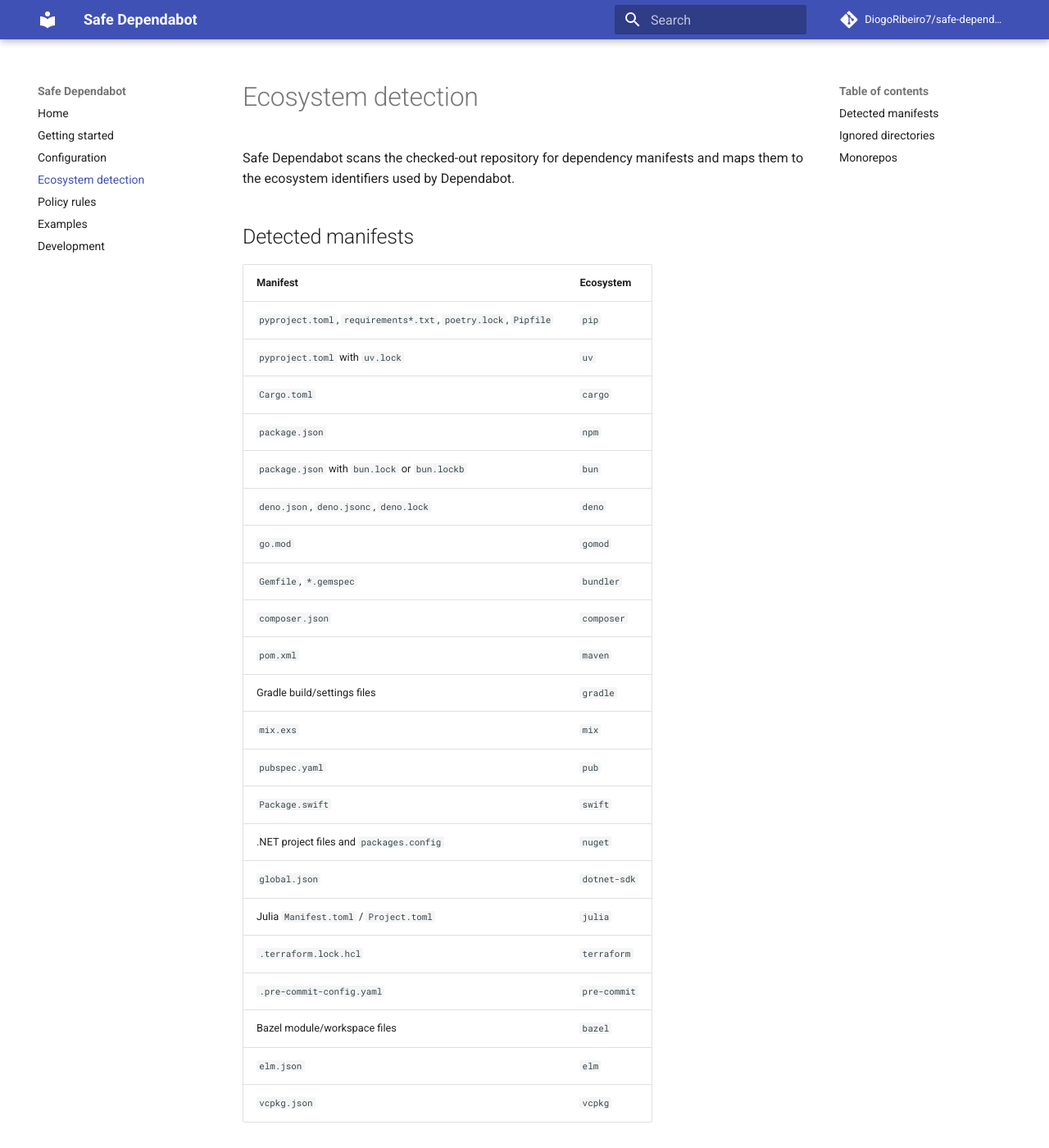
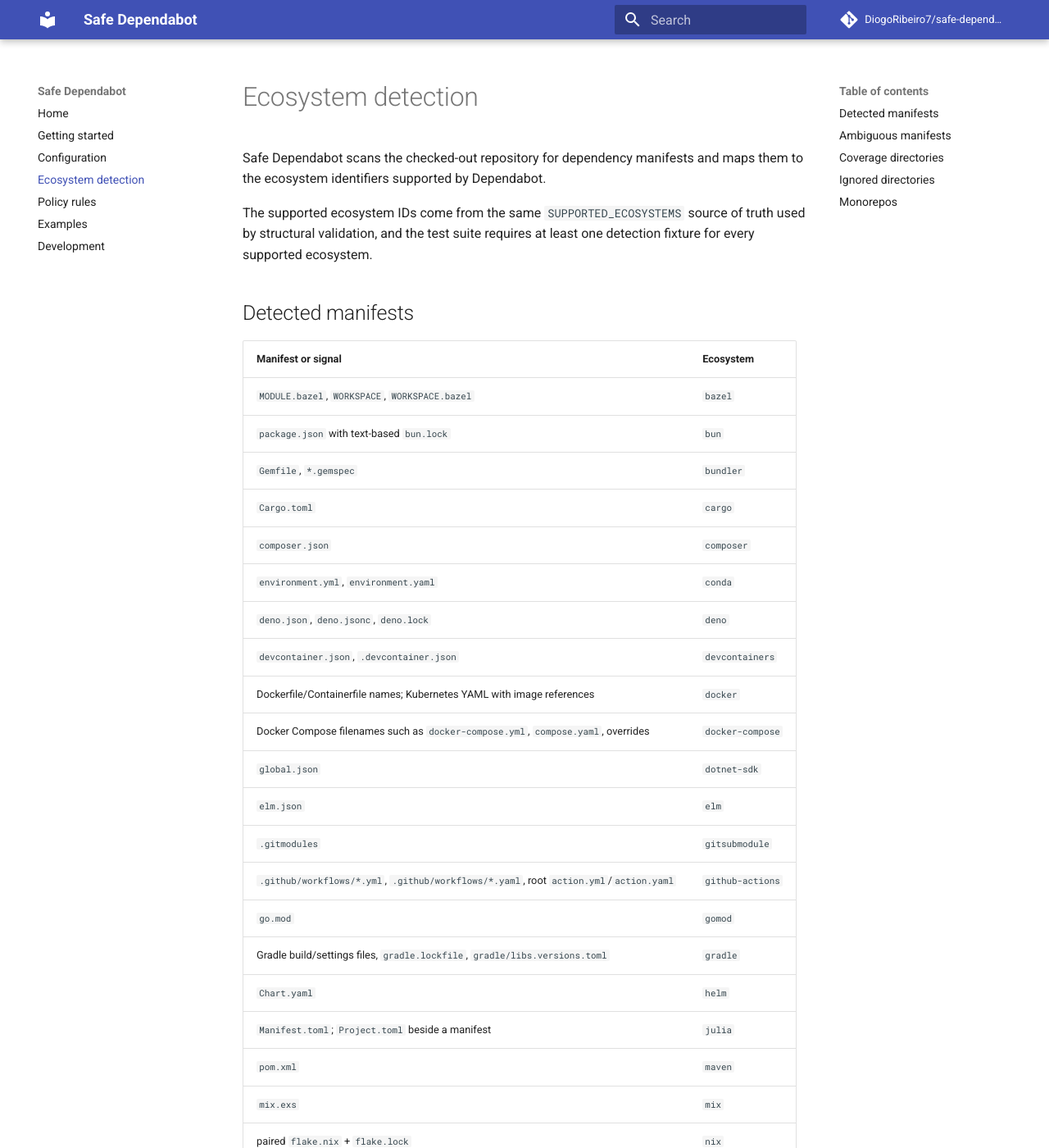
Before and after one commit to DiogoRibeiro7/safe-dependabot, an MkDocs documentation site: the page built from docs/ecosystems.md, in a window 1280 px wide and 1400 px high. Shown: the whole window at 82% size. Built offline with MkDocs 1.6.1 and Material for MkDocs 9.7.7, drawn with Linux system fonts in a browser that asks for light colours; comment, search, counter and statistics services are not loaded; some of the changed text lies outside the part shown.

Commit message:
docs: document complete ecosystem detection

```diff
--- a/docs/ecosystems.md
+++ b/docs/ecosystems.md
@@ -1,33 +1,70 @@
 # Ecosystem detection
 
-Safe Dependabot scans the checked-out repository for dependency manifests and maps them to the ecosystem identifiers used by Dependabot.
+Safe Dependabot scans the checked-out repository for dependency manifests and maps them to the ecosystem identifiers supported by Dependabot.
+
+The supported ecosystem IDs come from the same `SUPPORTED_ECOSYSTEMS` source of truth used by structural validation, and the test suite requires at least one detection fixture for every supported ecosystem.
 
 ## Detected manifests
 
-| Manifest | Ecosystem |
+| Manifest or signal | Ecosystem |
 | --- | --- |
+| `MODULE.bazel`, `WORKSPACE`, `WORKSPACE.bazel` | `bazel` |
+| `package.json` with text-based `bun.lock` | `bun` |
+| `Gemfile`, `*.gemspec` | `bundler` |
+| `Cargo.toml` | `cargo` |
+| `composer.json` | `composer` |
+| `environment.yml`, `environment.yaml` | `conda` |
+| `deno.json`, `deno.jsonc`, `deno.lock` | `deno` |
+| `devcontainer.json`, `.devcontainer.json` | `devcontainers` |
+| Dockerfile/Containerfile names; Kubernetes YAML with image references | `docker` |
+| Docker Compose filenames such as `docker-compose.yml`, `compose.yaml`, overrides | `docker-compose` |
+| `global.json` | `dotnet-sdk` |
+| `elm.json` | `elm` |
+| `.gitmodules` | `gitsubmodule` |
+| `.github/workflows/*.yml`, `.github/workflows/*.yaml`, root `action.yml`/`action.yaml` | `github-actions` |
+| `go.mod` | `gomod` |
+| Gradle build/settings files, `gradle.lockfile`, `gradle/libs.versions.toml` | `gradle` |
+| `Chart.yaml` | `helm` |
+| `Manifest.toml`; `Project.toml` beside a manifest | `julia` |
+| `pom.xml` | `maven` |
+| `mix.exs` | `mix` |
+| paired `flake.nix` + `flake.lock` | `nix` |
+| `package.json` without a Bun lockfile | `npm` |
+| .NET project files and `packages.config` | `nuget` |
+| `*.tofu`, `terragrunt.hcl`; shared HCL lockfiles beside an OpenTofu signal | `opentofu` |
 | `pyproject.toml`, `requirements*.txt`, `poetry.lock`, `Pipfile` | `pip` |
-| `pyproject.toml` with `uv.lock` | `uv` |
-| `Cargo.toml` | `cargo` |
-| `package.json` | `npm` |
-| `package.json` with `bun.lock` or `bun.lockb` | `bun` |
-| `deno.json`, `deno.jsonc`, `deno.lock` | `deno` |
-| `go.mod` | `gomod` |
-| `Gemfile`, `*.gemspec` | `bundler` |
-| `composer.json` | `composer` |
-| `pom.xml` | `maven` |
-| Gradle build/settings files | `gradle` |
-| `mix.exs` | `mix` |
+| `.pre-commit-config.yaml`, `.pre-commit-config.yml` | `pre-commit` |
 | `pubspec.yaml` | `pub` |
+| `rust-toolchain`, `rust-toolchain.toml` | `rust-toolchain` |
+| `build.sbt` | `sbt` |
 | `Package.swift` | `swift` |
-| .NET project files and `packages.config` | `nuget` |
-| `global.json` | `dotnet-sdk` |
-| Julia `Manifest.toml` / `Project.toml` | `julia` |
-| `.terraform.lock.hcl` | `terraform` |
-| `.pre-commit-config.yaml` | `pre-commit` |
-| Bazel module/workspace files | `bazel` |
-| `elm.json` | `elm` |
+| `*.tf`, `.terraform.lock.hcl` without an OpenTofu-specific signal | `terraform` |
+| `pyproject.toml` + `uv.lock` | `uv` |
 | `vcpkg.json` | `vcpkg` |
+
+## Ambiguous manifests
+
+Terraform and OpenTofu intentionally share `.tf` files and `.terraform.lock.hcl`. A filesystem-only detector cannot always distinguish a pure OpenTofu project that uses only Terraform-compatible `.tf` syntax.
+
+Safe Dependabot therefore uses deterministic signals:
+
+- `*.tofu` or `terragrunt.hcl` identifies `opentofu`;
+- a shared `.terraform.lock.hcl` in the same directory follows that OpenTofu signal;
+- otherwise plain `*.tf` and the shared lockfile are classified as `terraform`.
+
+This avoids requiring both ecosystems for one HCL project while documenting the remaining ambiguity.
+
+The legacy binary `bun.lockb` is intentionally not a supported Bun signal. GitHub currently supports the text-based `bun.lock` format.
+
+## Coverage directories
+
+Some Dependabot ecosystems store managed files below the directory configured in `dependabot.yml`:
+
+- GitHub Actions workflows under `.github/workflows/` are covered by `directory: /`.
+- `gradle/libs.versions.toml` is covered from the containing Gradle project directory.
+- `.devcontainer/devcontainer.json` is covered from the containing project directory.
+
+Safe Dependabot normalizes these cases before directory-level coverage validation.
 
 ## Ignored directories
 
```
